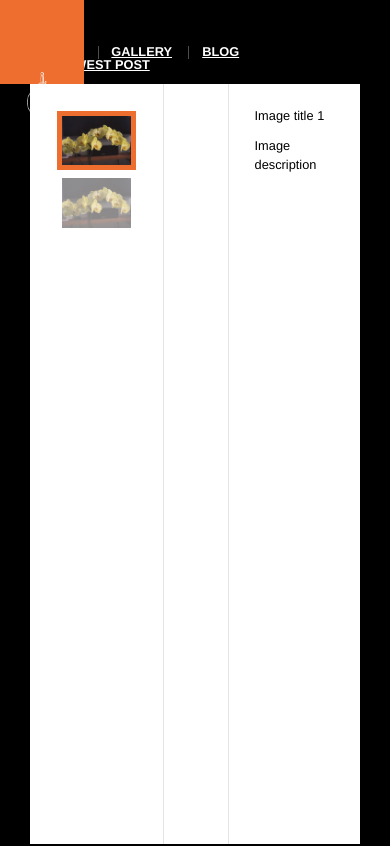
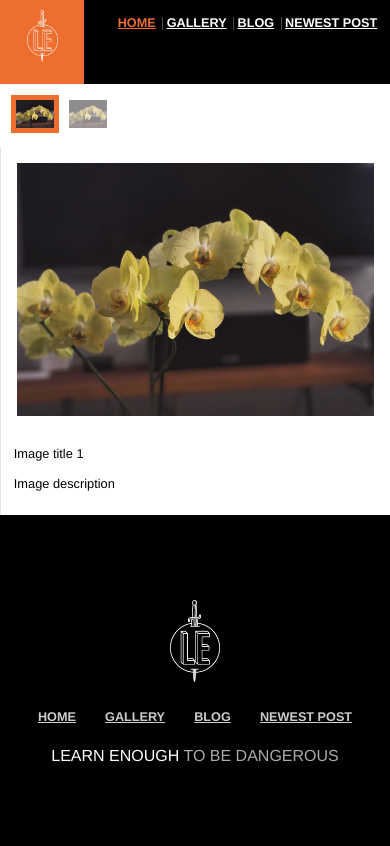
Before and after one commit to eongering/learnenoughcss, a plain HTML site: page _site/gallery/index.html in a window 390 px wide. Shown: the top 846 px of the page. Drawn offline with Linux system fonts and the light colour scheme.

Commit message:
Finish mobile prototype

```diff
--- a/_site/css/main.css
+++ b/_site/css/main.css
@@ -497,3 +497,76 @@ h2 ~ p {
   margin-top: 3em;
   padding-top: 2em;
 }
+
+@media (max-width: 800px){
+  html {
+    box-shadow: none;
+    padding: 0;
+  }
+  /* HEADER STYLES */
+  .header-nav {
+    padding: 2vh 1em 0 0;
+  }
+  .header-nav > li {
+    margin-left: 0.25em;
+  }
+  .header-nav > li ~ li {
+    padding-left: 0.25em;
+  }
+  .nav-links a {
+    font-size: 3.25vw;
+  }
+  .header-logo {
+    left:auto;
+  }
+
+  /* HOME STYLES */
+  .home-callout {
+    flex-direction: column;
+  }
+  .callout-copy {
+    flex: 1;
+  }
+  .bio-box {
+    float: none;
+    font-size: 1.3rem;
+    width: auto;
+  }
+
+  /* GALLERY STYLES */
+  .gallery {
+    flex-direction: column;
+  }
+  .gallery .col {
+    padding: 1em;
+  }
+  .gallery .gallery-thumbs {
+    flex: 1;
+    height: auto;
+    white-space: nowrap;
+    width: 100vw;
+  }
+  .gallery-thumbs > div {
+    display: inline-block;
+  }
+  .gallery-thumbs img {
+    height: 7vw;
+    margin: 0 10px 0 0;
+    width: auto;
+  }
+  .gallery .gallery-info {
+    flex: 1;
+  }
+
+  /* BLOG STYLES */
+  .blog-cols {
+    flex-direction: column;
+  }
+  .blog-recent {
+    flex: 1;
+    text-align: center;
+  }
+  .post-aside {
+    display: none;
+  }
+}
--- a/css/main.css
+++ b/css/main.css
@@ -497,3 +497,76 @@ h2 ~ p {
   margin-top: 3em;
   padding-top: 2em;
 }
+
+@media (max-width: 800px){
+  html {
+    box-shadow: none;
+    padding: 0;
+  }
+  /* HEADER STYLES */
+  .header-nav {
+    padding: 2vh 1em 0 0;
+  }
+  .header-nav > li {
+    margin-left: 0.25em;
+  }
+  .header-nav > li ~ li {
+    padding-left: 0.25em;
+  }
+  .nav-links a {
+    font-size: 3.25vw;
+  }
+  .header-logo {
+    left:auto;
+  }
+
+  /* HOME STYLES */
+  .home-callout {
+    flex-direction: column;
+  }
+  .callout-copy {
+    flex: 1;
+  }
+  .bio-box {
+    float: none;
+    font-size: 1.3rem;
+    width: auto;
+  }
+
+  /* GALLERY STYLES */
+  .gallery {
+    flex-direction: column;
+  }
+  .gallery .col {
+    padding: 1em;
+  }
+  .gallery .gallery-thumbs {
+    flex: 1;
+    height: auto;
+    white-space: nowrap;
+    width: 100vw;
+  }
+  .gallery-thumbs > div {
+    display: inline-block;
+  }
+  .gallery-thumbs img {
+    height: 7vw;
+    margin: 0 10px 0 0;
+    width: auto;
+  }
+  .gallery .gallery-info {
+    flex: 1;
+  }
+
+  /* BLOG STYLES */
+  .blog-cols {
+    flex-direction: column;
+  }
+  .blog-recent {
+    flex: 1;
+    text-align: center;
+  }
+  .post-aside {
+    display: none;
+  }
+}
```
